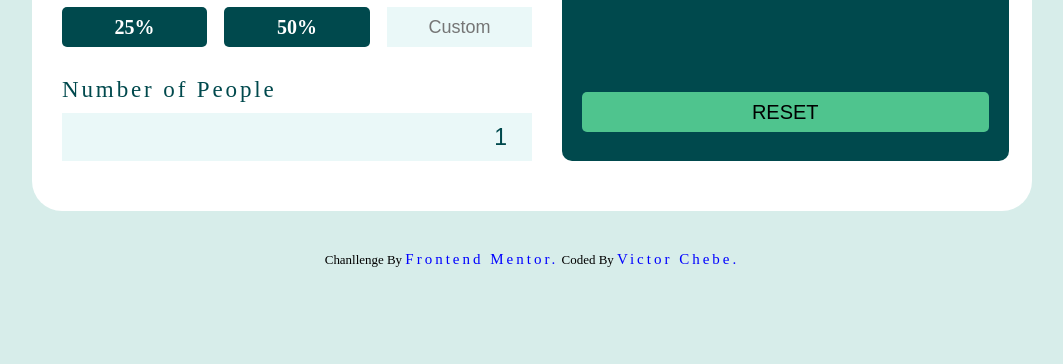
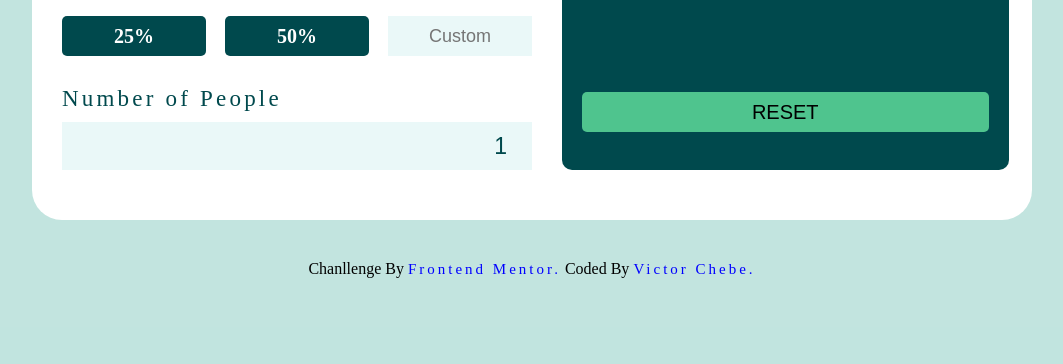
Before and after one commit to chipingo42/Tip_calculator, a plain HTML site: page index.html in a window 1280 px wide. Shown: the part 436-800 px from the top of the page, without its empty margins (108-1171 px from the left). Drawn offline with Linux system fonts and the light colour scheme.

Commit message:
new check

```diff
--- a/src/css/style.css
+++ b/src/css/style.css
@@ -23,10 +23,10 @@
 
 html,
 body {
-    background: var(--background-primary-color);
+    background: var(--background-secondary-color);
     font-family: "Space Mono";
     font-weight: 700;
-    font-size: 0.9rem;
+    height: 100%;
 }
 
 
--- a/src/css/tipCalculator.css
+++ b/src/css/tipCalculator.css
@@ -1,8 +1,8 @@
-#tipCalculator {
+/* #tipCalculator {
   background: var(--background-secondary-color);
-  height: 100vh;
+  height: 100%;
   width: 100%;
-}
+} */
 
 
 .header {
```
